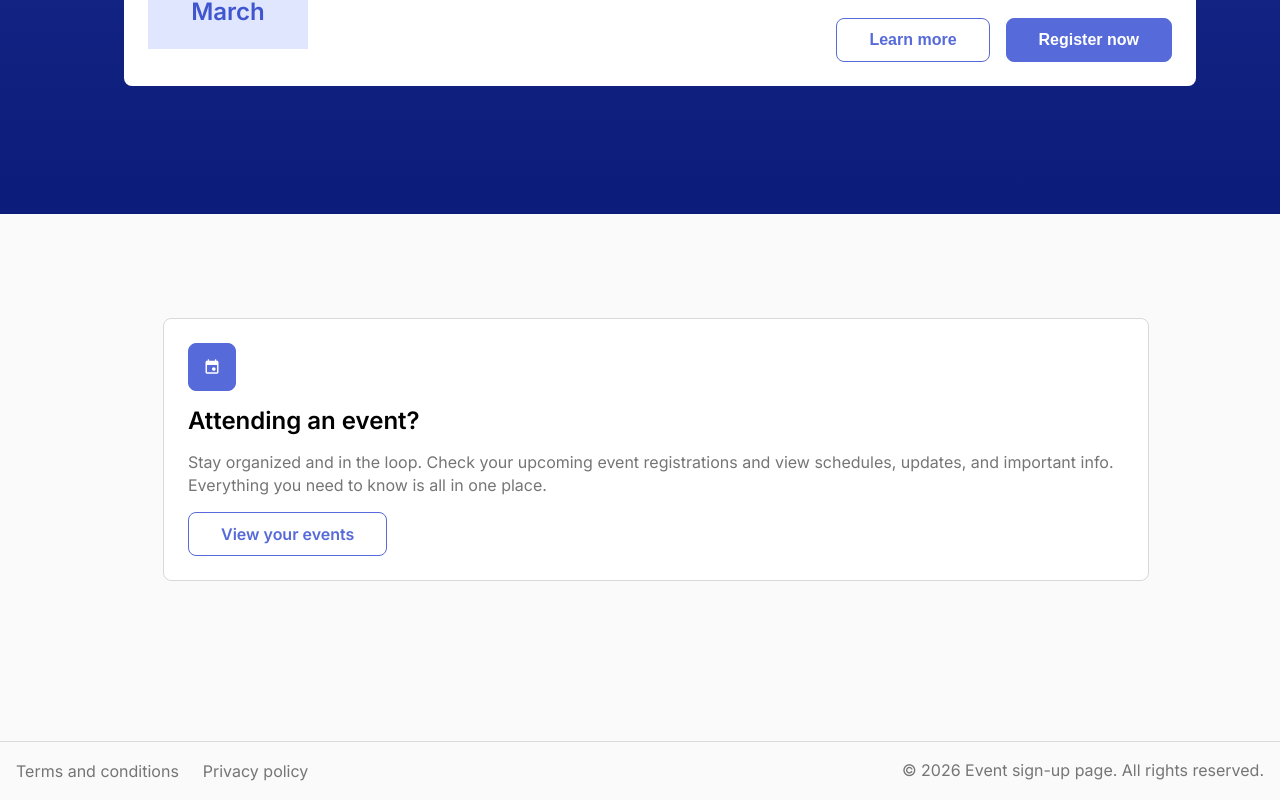
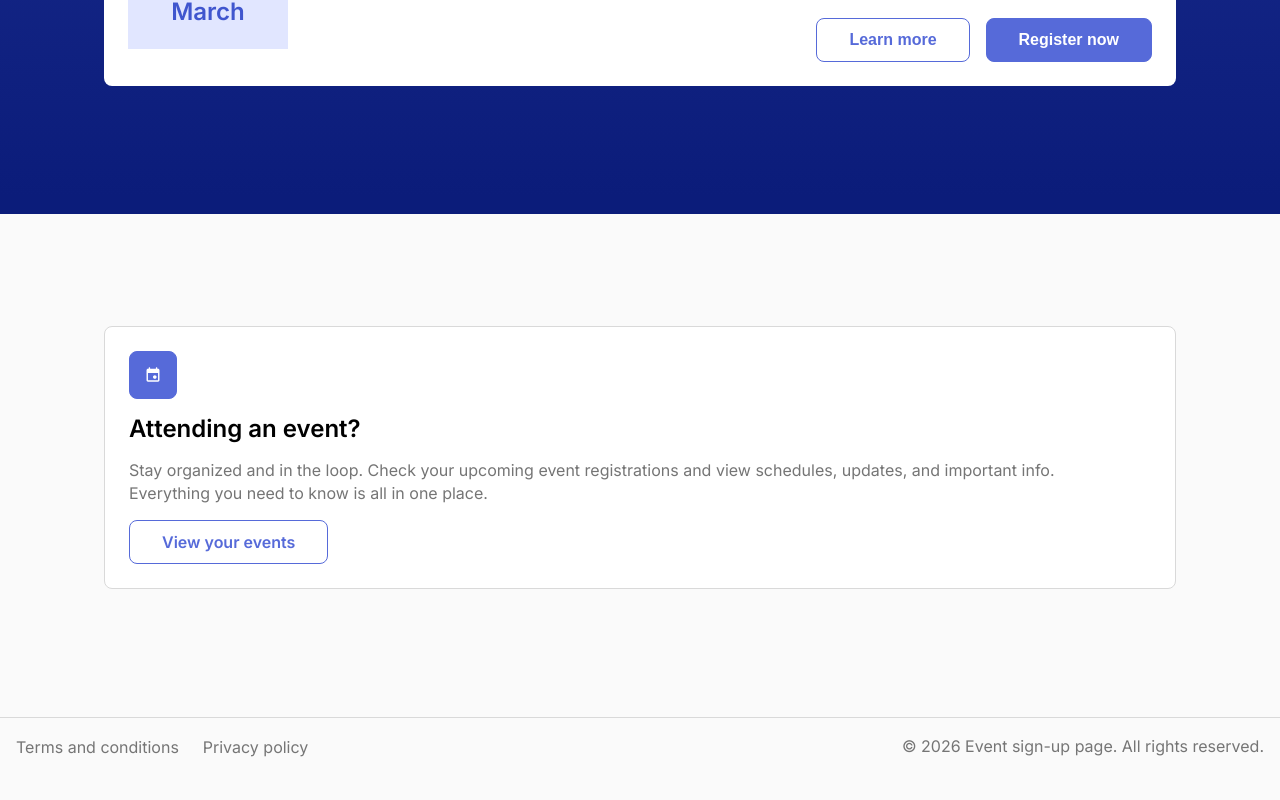
Before and after one commit to hellsten/Eventure-Sprint, a React (Vite) app: page / in a window 1280 px wide. Shown: the part 1423-2223 px from the top of the page. After the commit the page ends 2199 px from the top, so only its background shows below. Built offline with nearby package versions, Linux system fonts and the light colour scheme.

Commit message:
Fixing some css styling on responsiveness

```diff
--- a/src/App.scss
+++ b/src/App.scss
@@ -17,16 +17,19 @@
   align-items: center;
   gap: pxToRem(12);
   flex-shrink: 0;
-  padding: 48px;
-  @include tablet {
-    padding: 48px 108px;
-  }
+  //padding: 48px;
+  //@include tablet {
+  //  padding: 48px 108px;
+  //}
 }
 
 .typography--h1{
   font-weight: 700;
-  font-size: 72px;
+  font-size: 48px;
   line-height: 120%;
   letter-spacing: 0%;
   margin: 4rem 0;
+  @include tablet{
+    font-size: 72px;
+  }
 }
--- a/src/components/AttendingCard/AttendingCard.scss
+++ b/src/components/AttendingCard/AttendingCard.scss
@@ -3,9 +3,9 @@
 @use "../../styles/mixins" as *;
 
 .attending-card {
-  margin: 3.5rem 0 7rem 2rem;
+  margin: 3.5rem 0 3rem 2rem;
   padding: 24px;
-  max-width: 286px;
+  width: 286px;
   border: 1px solid $color-gray-light;
   border-radius: $border-radius-md;
   background: $color-white;
@@ -15,12 +15,12 @@
   text-align: left;
   gap: 1rem;
   @include tablet{
-    max-width: 568px;
-    margin: 4rem 0 7rem 2rem;
+    width: 568px;
+    margin: 7rem 0 10rem 0rem;
   }
   @include desktop{
-    max-width: 1072px;
-    margin: 3.5rem 0 7rem 2rem;
+    width: 1072px;
+    margin: 7rem 0 8rem 0;
   }
   &__icon {
     width: 48px;
--- a/src/components/EventList/EventList.scss
+++ b/src/components/EventList/EventList.scss
@@ -8,6 +8,7 @@
     background: linear-gradient(0deg, #0b1c7a 1.4%, #3649b1 98.28%);
     &__containers{
         margin: 0;
+        padding: 0;
         display: flex;
         flex-direction: column;
         //margin-top: 307px;
--- a/src/components/PageFooter/PageFooter.scss
+++ b/src/components/PageFooter/PageFooter.scss
@@ -5,7 +5,7 @@
 .page-footer {
   border-top: 1px solid $color-gray-light;
   width: 100%;
-  max-width: $max-width-lg;
+  width: 372px;
   margin: 0 auto;
   line-height: 1.4;
   font-weight: 400;
@@ -17,8 +17,10 @@
   text-align: center;
 
   @include tablet {
+    max-width: $max-width-lg;
     flex-direction: row;
     text-align: left;
+    width: 100%;
   }
 
   &__list {
@@ -42,5 +44,9 @@
   }
   &__copy {
     color: $color-gray-dark;
+    padding: 1rem 3.5rem;
+    @include tablet{
+      padding: 0;
+    }
   }
 }
--- a/src/components/PageHeader/PageHeader.scss
+++ b/src/components/PageHeader/PageHeader.scss
@@ -10,7 +10,7 @@
   align-items: center;
   gap: pxToRem(12);
   flex-shrink: 0;
-  padding: pxToRem(48);
+  padding: 0;
   @include tablet {
     padding: pxToRem(48) pxToRem(108);
   }
```
